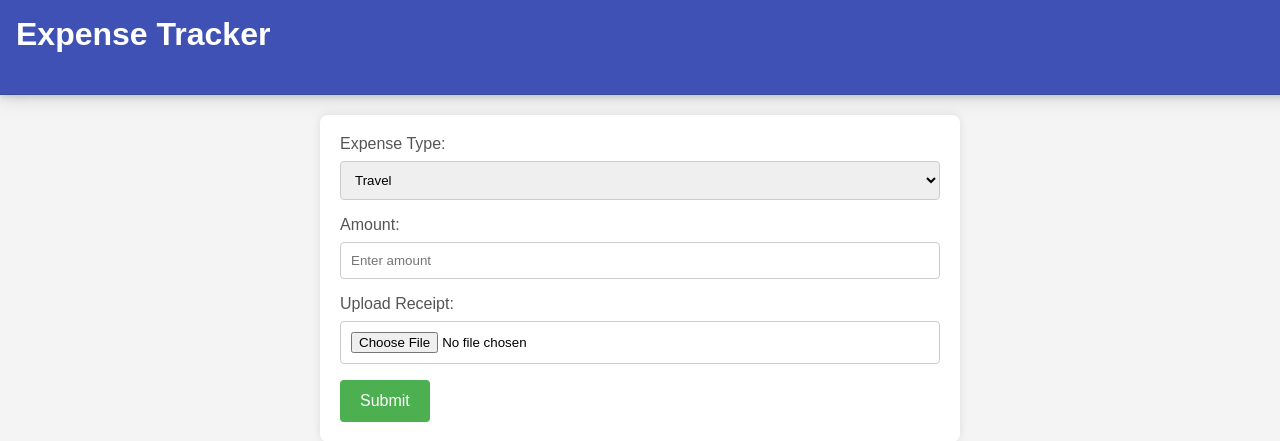
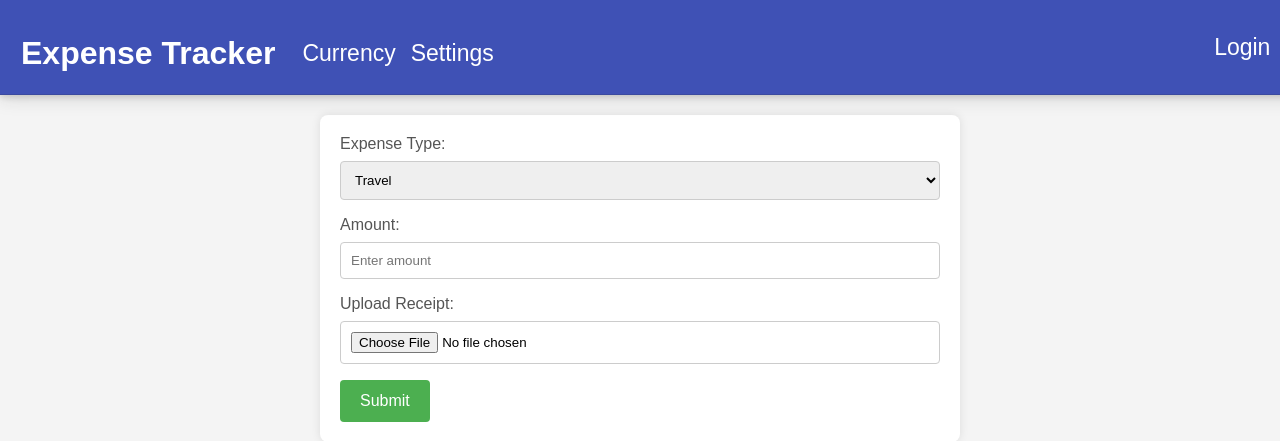
Before and after one commit to huajie-zhong/expense-tracker, a Flask app: page / in a window 1280 px wide. Shown: the top 441 px of the page. Run offline with Flask 3, Linux system fonts and the light colour scheme.

Commit message:
header options

```diff
--- a/front-end/static/style.css
+++ b/front-end/static/style.css
@@ -1,3 +1,5 @@
+@import url('https://fonts.googleapis.com/css?family=Roboto+Mono|Roboto:300,400,500');
+
 body {
     height: auto !important;
     font-family: 'Arial', sans-serif;
@@ -7,7 +9,7 @@ body {
 }
 
 header {
-    position: sticky;
+    position: relative;
     top: 0;
     padding: 16px;
     height: 62px;
@@ -17,10 +19,14 @@ header {
     box-shadow: 0 2px 6px 0 rgba(34, 36, 38, 0.15),
       0 2px 18px 0 rgba(34, 36, 38, 0.17);
     color: #fff;
-    position:relative;
+    display:flex;
+    justify-content: space-between;
+    align-items: center;
+
   }
 
 h1 {
+    font-size: 32px;
     margin: 0;
 }
 h2 {
@@ -83,6 +89,34 @@ li {
     margin:30px;
 }
 
+#title{
+    padding-top: 12px;
+    padding-left: 5px;
+    padding-right: 27px;
+    display: inline-block;
+}
+
+#header-left {
+    padding-top: 12px;
+    display: flex;
+    gap: 15px;
+    align-items: center;
+    font-size: 23px;
+    font-family: Arial, Helvetica, sans-serif;
+}
+
+#header-right {
+    display: flex;
+    margin-left: auto;
+    margin-right: 2%;
+    font-size: 23px;
+    font-family: Arial, Helvetica, sans-serif;
+}
+
 .container{
     padding: 20px;
 }
+
+.header-option:hover {
+    text-decoration: underline;
+}
--- a/front-end/templates/index.html
+++ b/front-end/templates/index.html
@@ -8,7 +8,15 @@
 </head>
 <body>
     <header>
-        <h1>Expense Tracker</h1>
+        <a href="{{ url_for('main_page')}}" style="text-decoration: none; color: inherit"><div id="title"><h1>Expense Tracker</h1></div></a>
+        <div id="header-left">
+            <div id="currency-button" class="header-option">Currency</div>
+            <div id="settings-button" class="header-option">Settings</div>
+        </div>
+
+        <div id="header-right">
+            <div id="login-button" class="header-option">Login</div>
+        </div>
     </header>
 
     <div class="container">
```
